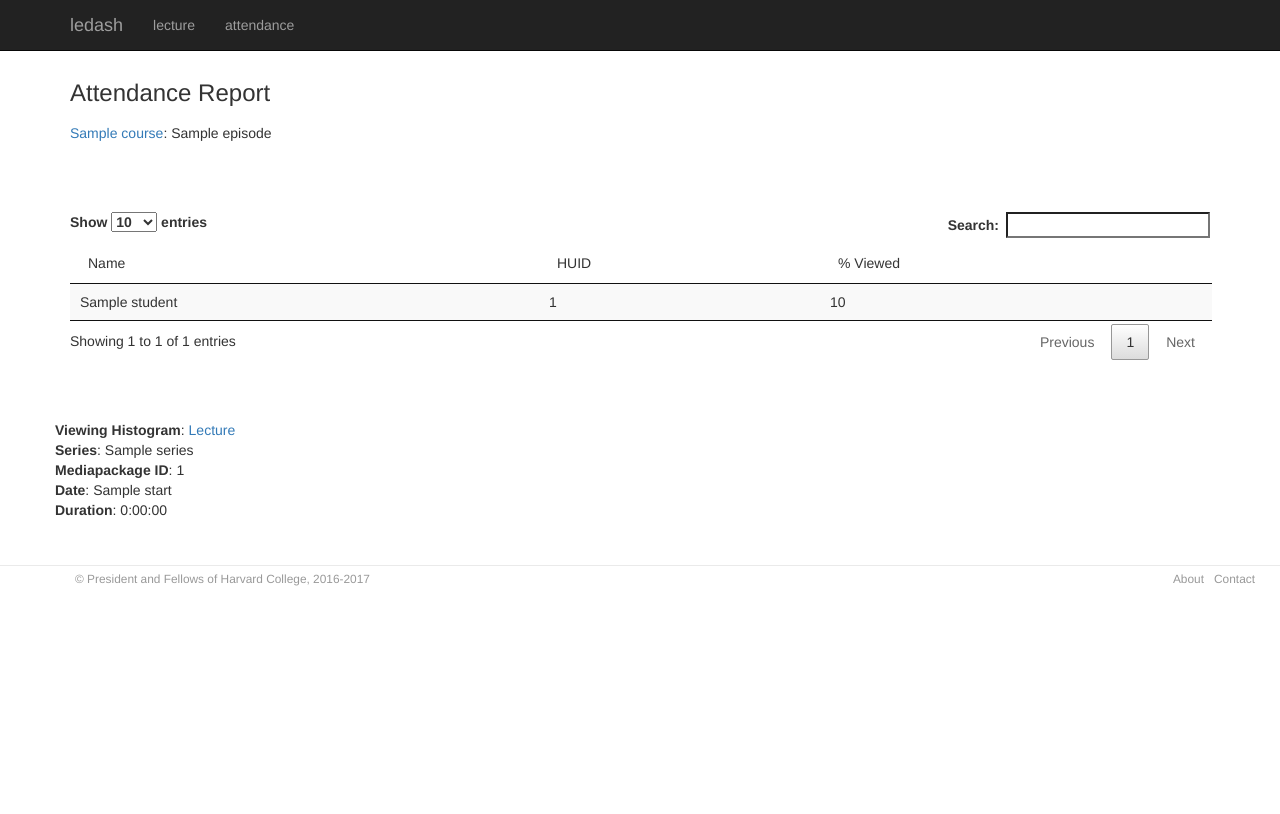
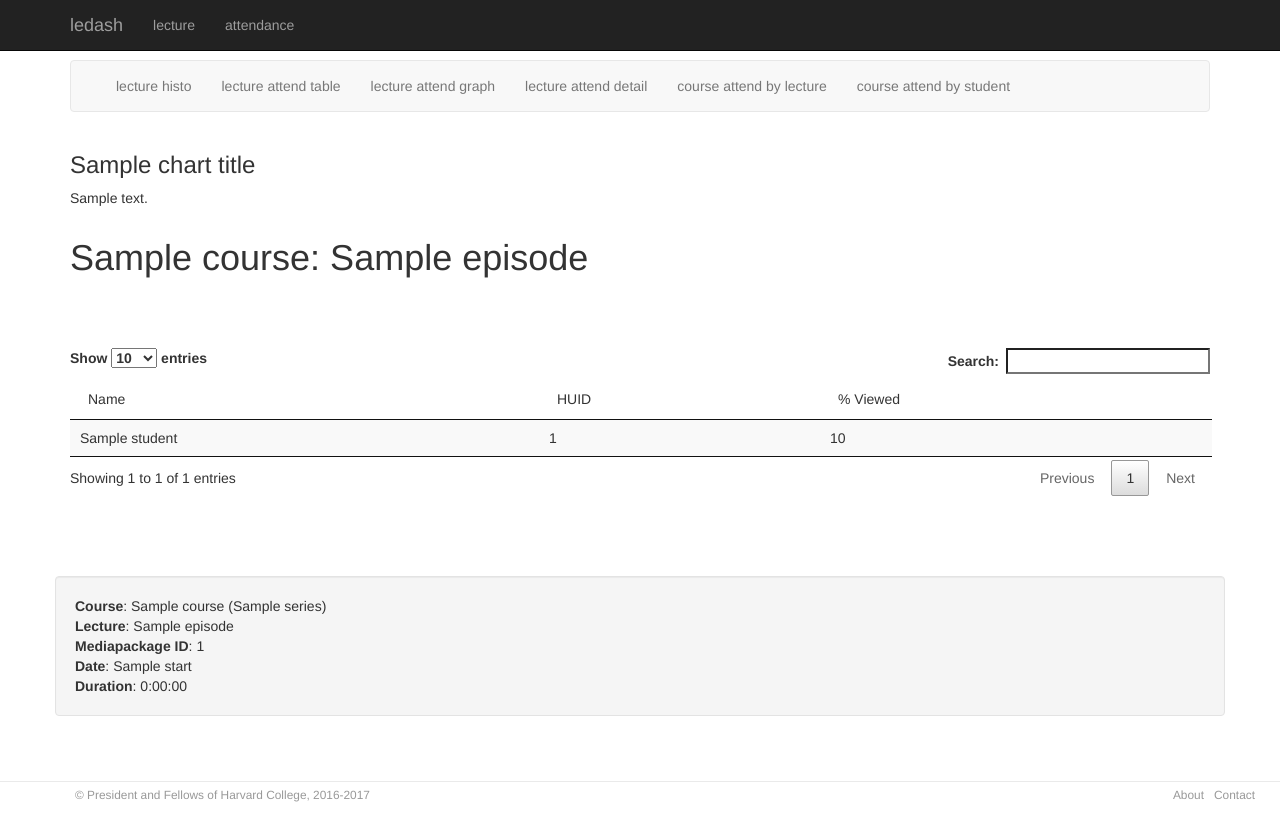
Before and after one commit to harvard-dce/le-dash, a Django app: template templates/attendance/lecture.html in a window 1280 px wide. Before the commit the page ends 586 px from the top, so only its background shows below. Run offline with Django 3.2, Linux system fonts and the light colour scheme; the template is opened without the code that fills it: most values are stand-ins (such as "Sample title", 1, 10 or a date in 2020); some libraries are stand-ins or nearby versions.

Commit message:
set consistent styles and template org for apps

```diff
--- a/templates/_nav.html
+++ b/templates/_nav.html
@@ -19,8 +19,8 @@
   <!-- Collect the nav links, forms, and other content for toggling -->
   <div class="collapse navbar-collapse navbar-ex1-collapse">
     <ul class="nav navbar-nav">
-      <li><a href="{% url 'lecture-index' %}">lecture</a></li>
-      <li><a href="{% url 'attendance-index' %}">attendance</a></li>
+        <li><a href="{% url 'lecture-index' %}">lecture</a></li>
+        <li><a href="{% url 'attendance-index' %}">attendance</a></li>
     </ul>
   </div><!-- /.navbar-collapse -->
   </div><!-- /.container -->
--- a/templates/attendance/lecture.html
+++ b/templates/attendance/lecture.html
@@ -1,22 +1,9 @@
-{% extends 'attendance/base.html' %}
-{% load common_tags %}
-
-{% block page_title %}
-    Attendance Report for {{ episode.course }}: {{ episode.title }}
-{% endblock %}
+{% extends 'datatables_base.html' %}
 
 {% block content %}
 
-    <div class="row">
-        <div class="col-md-12">
-            <h3>Attendance Report</h3>
-        </div>
-    </div>
-    <div class="row">
-        <div class="col-md-12">
-            <h5><a href="{% url 'attendance-series' episode.series %}">{{ episode.course }}</a>: {{ episode.title }}</h5>
-        </div>
-    </div>
+    {% include "chart_title_include.html" %}
+
     <div class="row">
         <div class="col-md-12">
             <table id="report-table" class="display">
@@ -34,20 +21,9 @@
             {% endfor %}
             </table>
         </div>
-        <div class="row">
-            <div class="col-md-12">
-                <strong>Viewing Histogram</strong>:
-                <a href="{% url 'lecture' episode.mpid %}">Lecture</a><br/>
-                <strong>Series</strong>:
-                {{ episode.series }}<br/>
-                <strong>Mediapackage ID</strong>:
-                {{ episode.mpid }}<br/>
-                <strong>Date</strong>:
-                {{ episode.start }}<br/>
-                <strong>Duration</strong>:
-                {{ episode.duration | video_length }}<br/>
-            </div>
-        </div>
     </div>
 
+    <br/>
+    {% include "metadata_lecture.html" %}
+
 {% endblock %}
--- /dev/null
+++ b/templates/chart_include.html
@@ -0,0 +1,4 @@
+    {% include "chart_title_include.html" %}
+
+    <div id="summary"></div>
+    <div id="chart"></div>
--- /dev/null
+++ b/templates/chart_title_include.html
@@ -0,0 +1,43 @@
+
+    <nav class="navbar navbar-default" role="navigation">
+    <div class="container-fluid">
+        <div class="navbar-header">
+            <button type="button" class="navbar-toggle" data-toggle="collapse" data-target=".navbar-ex1-collapse">
+                <span class="sr-only">Toggle navigation</span>
+                <span class="icon-bar"></span>
+                <span class="icon-bar"></span>
+                <span class="icon-bar"></span>
+            </button>
+        </div>
+        <div class="collapse navbar-collapse navbar-ex1-collapse">
+            <ul class="nav navbar-nav">
+                {% if episode.mpid %}
+                <li><a href="{% url 'lecture' episode.mpid %}">lecture histo</a></li>
+                <li><a href="{% url 'attendance-lecture' episode.mpid %}">lecture attend table</a></li>
+                <li><a href="{% url 'attendance-summary' episode.mpid %}">lecture attend graph</a></li>
+                <li><a href="{% url 'attendance-detailed' episode.mpid %}">lecture attend detail</a></li>
+                {% endif %}
+                {% if episode.series %}
+                <li><a href="{% url 'attendance-series-viewing' episode.series %}">course attend by lecture</a></li>
+                <li><a href="{% url 'attendance-series' episode.series %}">course attend by student</a></li>
+                {% endif %}
+            </ul>
+        </div><!-- /.navbar-collapse -->
+    </div><!-- /.container -->
+    </nav>
+
+    <div class="row">
+        <div class="col-md-12">
+            <h3>{{ chart_title }}</h3>
+            <p>{{ chart_description }}</p>
+        </div>
+    </div>
+    <div class="row">
+        <div class="col-md-12">
+            {% if episode.title %}
+            <h1>{{ episode.course }}: {{ episode.title }}</h1>
+            {% else %}
+            <h1>{{ episode.course }}</h1>
+            {% endif %}
+        </div>
+    </div>
--- /dev/null
+++ b/templates/datatables_base.html
@@ -0,0 +1,26 @@
+{% extends 'base.html' %}
+{% load static %}
+
+{% block extra_css %}
+    <link rel="stylesheet" type="text/css"
+          href="{% static 'libs/datatables/jquery.dataTables.min.css' %}">
+{% endblock %}
+
+
+{% block page_title %}
+    {% include "page_title_include.html" %}
+{% endblock %}
+
+
+{% block js %}
+    <script type="text/javascript" src="{% static 'libs/datatables/jquery.dataTables.min.js' %}"></script>
+    <script type="text/javascript">
+    $(document).ready(function(){
+        $('#report-table').DataTable({
+            "ordering": false,
+            "iDisplayLength": 10,
+            "offsetTop": 60,
+        });
+    });
+    </script>
+{% endblock %}
--- /dev/null
+++ b/templates/metadata_lecture.html
@@ -0,0 +1,11 @@
+
+        {% load common_tags %}
+        <div class="row">
+            <div class="col-md-12 well">
+                <strong>Course</strong>: {{ episode.course }} ({{ episode.series }})<br/>
+                <strong>Lecture</strong>: {{ episode.title }}<br/>
+                <strong>Mediapackage ID</strong>: {{ episode.mpid }}<br/>
+                <strong>Date</strong>: {{ episode.start }}<br/>
+                <strong>Duration</strong>: {{ episode.duration | video_length }}<br/>
+            </div>
+        </div>
--- /dev/null
+++ b/templates/page_title_include.html
@@ -0,0 +1,5 @@
+
+    {% if episode.type %}
+        {{ episode.type }} |
+    {% endif %}
+        {{ episode.course }} | {{ chart_title }}
```
Also changed, not shown: attendance/views.py (+40 -15 lines), lecture/views.py (+7 -1 lines), templates/attendance/detailed.html (+6 -16 lines), templates/attendance/series.html (+6 -15 lines), templates/attendance/series_viewing.html (+7 -16 lines), templates/attendance/summary.html (+4 -20 lines), templates/d3_base.html (+13 -0 lines), templates/lecture/lecture.html (+5 -43 lines), templates/metadata_course.html (added, +7 -0 lines), tests/test_attendance.py (+5 -1 lines).
